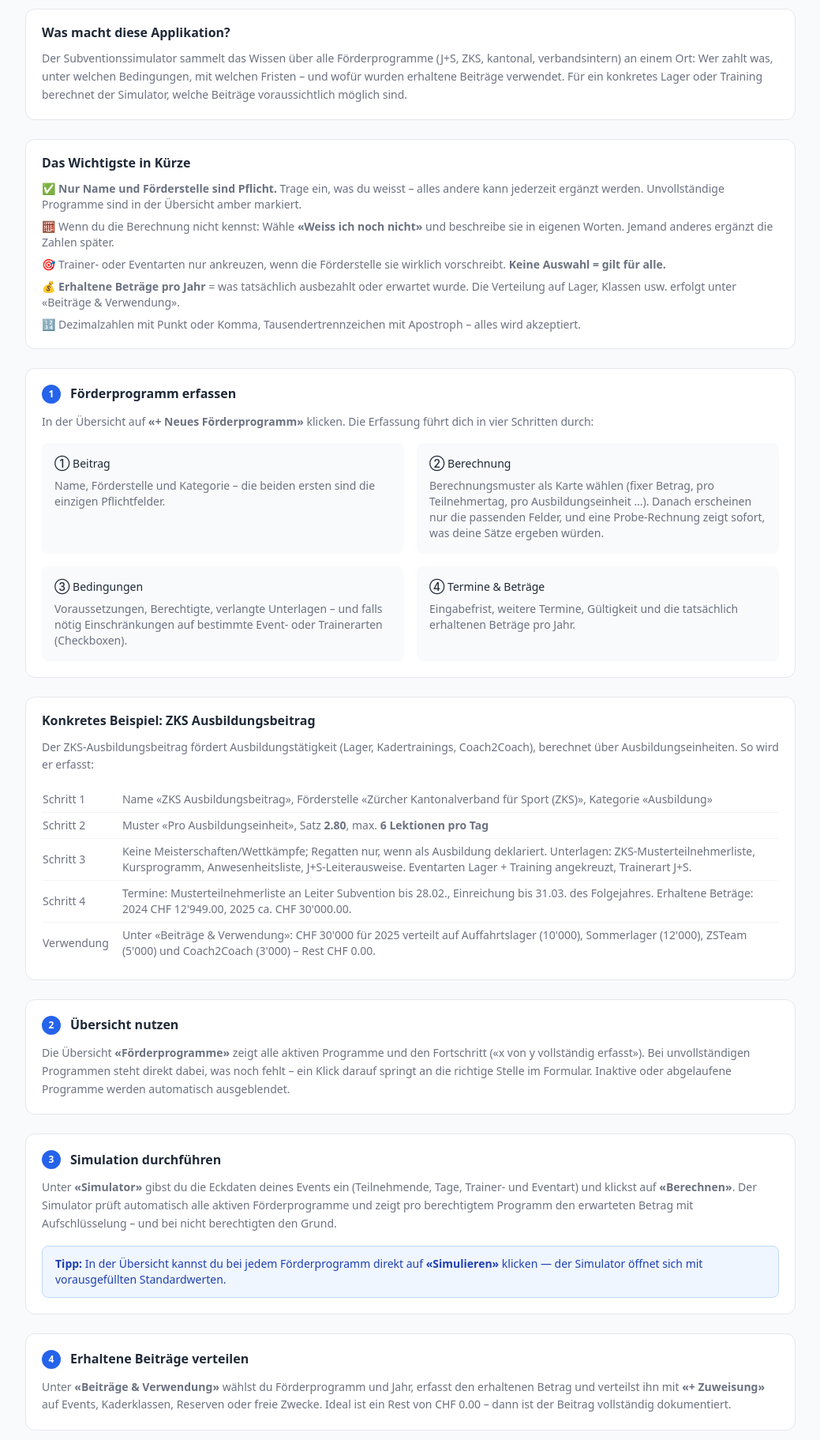
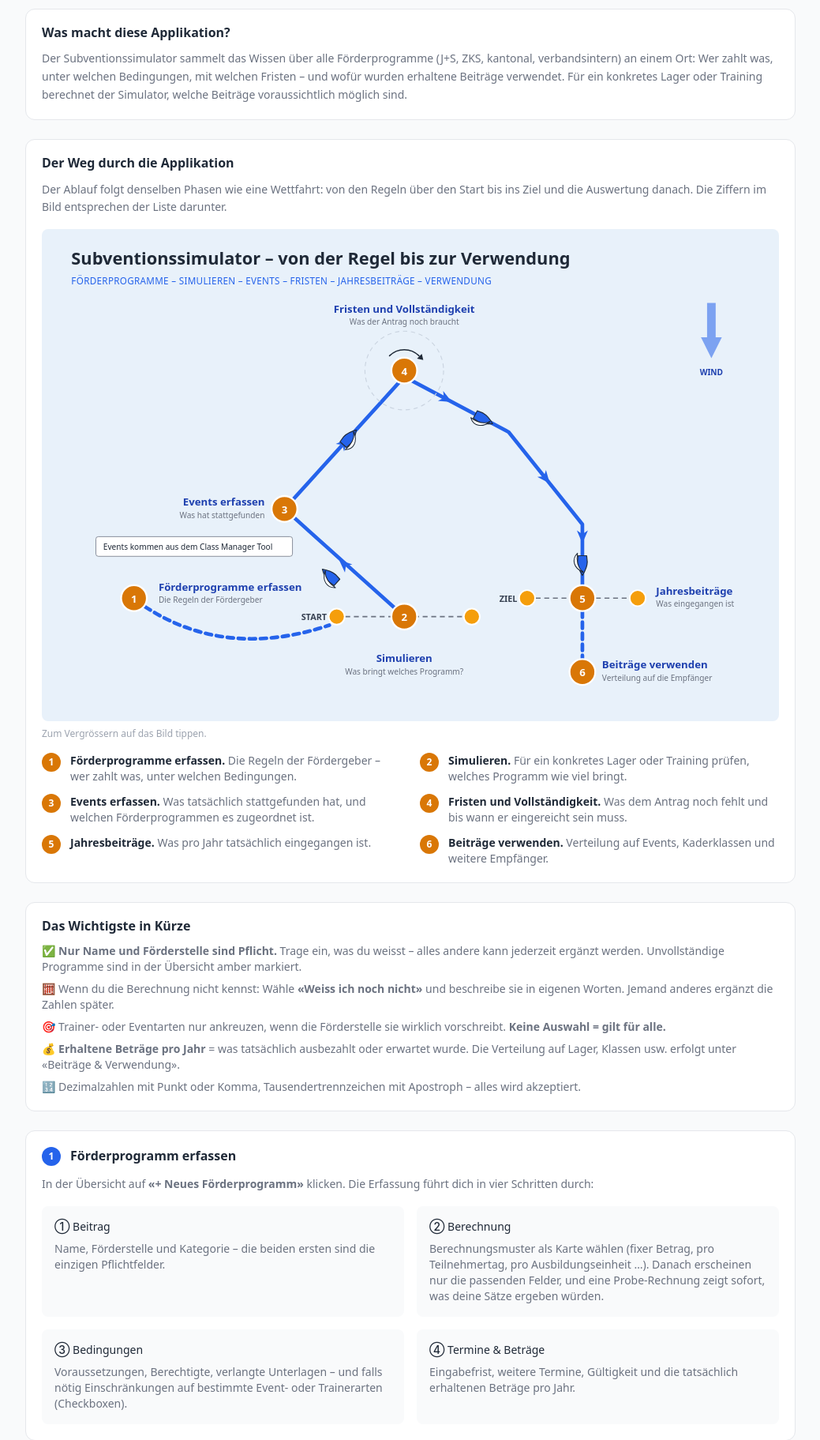
Before and after one commit to sbaebler/subventionssimulator, a PHP site: page /anleitung.php in a window 1280 px wide. Shown: the part 169-1992 px from the top of the page at 79% size, without its empty margins (120-1159 px from the left). Run offline with PHP 8.4, Linux system fonts and the light colour scheme; the visitor is signed in with stand-in values (Sample User, id 1); some libraries are stand-ins or nearby versions.

Commit message:
Bahnübersicht als Regattabahn in die Anleitung eingebaut
Die Applikation wird neu als Wettfahrt erklärt: sechs Phasen von den
Regeln der Fördergeber bis zur Verwendung der Beiträge, gezeichnet in
der Bildsprache der Racing Rules of Sailing. Die Zielgruppe kennt diese
Illustrationen, damit erklärt sich die Reihenfolge von selbst.

Das Phasenmodell ist nicht erfunden: beide Apps führen im Code dieselbe
Statuskette provisorisch_geplant -> geplant -> durchgefuehrt ->
abgeschlossen. Das Diagramm macht sie sichtbar.

- public_html/docs/diagramme/bahnuebersicht-subventionssimulator.svg
  eigenständiges SVG, Farben aus theme.css im style-Block eingebettet
- anleitung.php: neuer Abschnitt mit Bild und nummerierter Liste 1-6,
  Ziffern im Bild entsprechen der Liste, Bild verlinkt auf Vollansicht
- shared-ui.css: neue Klasse .step-dot--mark in der Farbe der Bahnmarken,
  damit die Legende nicht mit den blauen Schritt-Ziffern der Seite
  verwechselt wird (in beide Apps und ins UI-Kit-Skill nachgezogen)
- .gitignore: docs/diagramm-beispiele/ bleibt lokal. Es sind fremde,
  urheberrechtlich geschützte Vorlagen, das Repo ist öffentlich und die
  Deploy-Action lädt das Repo-Root hoch.

Co-Authored-By: Claude Opus 5 <noreply@anthropic.com>

```diff
--- a/public_html/anleitung.php
+++ b/public_html/anleitung.php
@@ -17,6 +17,49 @@ require __DIR__ . '/partials/header.php';
     Beiträge verwendet. Für ein konkretes Lager oder Training berechnet der Simulator, welche Beiträge
     voraussichtlich möglich sind.
   </p>
+</section>
+
+<!-- Bahnübersicht -->
+<section class="card mb-6">
+  <h2 class="font-semibold mb-3">Der Weg durch die Applikation</h2>
+  <p class="text-sm text-muted leading-relaxed mb-4">
+    Der Ablauf folgt denselben Phasen wie eine Wettfahrt: von den Regeln über den Start
+    bis ins Ziel und die Auswertung danach. Die Ziffern im Bild entsprechen der Liste darunter.
+  </p>
+
+  <a href="/docs/diagramme/bahnuebersicht-subventionssimulator.svg" target="_blank" rel="noopener">
+    <img src="/docs/diagramme/bahnuebersicht-subventionssimulator.svg"
+         alt="Bahnübersicht des Subventionssimulators: sechs Stationen von der Erfassung der Förderprogramme bis zur Verwendung der Beiträge"
+         style="width:100%;max-width:100%;height:auto;border-radius:var(--radius);">
+  </a>
+  <p class="text-xs text-subtle mt-2 mb-4">Zum Vergrössern auf das Bild tippen.</p>
+
+  <ol class="grid grid-cols-1 md:grid-cols-2 gap-x-6 gap-y-3 text-sm">
+    <li class="flex gap-3">
+      <span class="step-dot step-dot--mark">1</span>
+      <span><strong>Förderprogramme erfassen.</strong> <span class="text-muted">Die Regeln der Fördergeber – wer zahlt was, unter welchen Bedingungen.</span></span>
+    </li>
+    <li class="flex gap-3">
+      <span class="step-dot step-dot--mark">2</span>
+      <span><strong>Simulieren.</strong> <span class="text-muted">Für ein konkretes Lager oder Training prüfen, welches Programm wie viel bringt.</span></span>
+    </li>
+    <li class="flex gap-3">
+      <span class="step-dot step-dot--mark">3</span>
+      <span><strong>Events erfassen.</strong> <span class="text-muted">Was tatsächlich stattgefunden hat, und welchen Förderprogrammen es zugeordnet ist.</span></span>
+    </li>
+    <li class="flex gap-3">
+      <span class="step-dot step-dot--mark">4</span>
+      <span><strong>Fristen und Vollständigkeit.</strong> <span class="text-muted">Was dem Antrag noch fehlt und bis wann er eingereicht sein muss.</span></span>
+    </li>
+    <li class="flex gap-3">
+      <span class="step-dot step-dot--mark">5</span>
+      <span><strong>Jahresbeiträge.</strong> <span class="text-muted">Was pro Jahr tatsächlich eingegangen ist.</span></span>
+    </li>
+    <li class="flex gap-3">
+      <span class="step-dot step-dot--mark">6</span>
+      <span><strong>Beiträge verwenden.</strong> <span class="text-muted">Verteilung auf Events, Kaderklassen und weitere Empfänger.</span></span>
+    </li>
+  </ol>
 </section>
 
 <!-- Kurzregel -->
--- a/public_html/assets/css/shared-ui.css
+++ b/public_html/assets/css/shared-ui.css
@@ -377,6 +377,11 @@ body {
   font-weight: 700;
   flex-shrink: 0;
 }
+/* Orange Variante: Legende zu einer Bahn-Illustration. Nimmt die Farbe der
+   Bahnmarken im SVG auf, damit Ziffer im Bild und Ziffer im Text als
+   dasselbe gelesen werden — und sich vom blauen .step-dot der eigenen
+   Seitenschritte unterscheiden. */
+.step-dot--mark { background: var(--color-warning); }
 .badge--warning { background: var(--color-warning-bg); color: var(--color-warning-text); }
 .badge--error   { background: var(--color-error-bg);   color: var(--color-error-text); }
 .badge--info    { background: var(--color-info-bg);    color: var(--color-info-text); }
```
Also changed, not shown: public_html/docs/diagramme/bahnuebersicht-subventionssimulator.svg (added), 1 other file.
